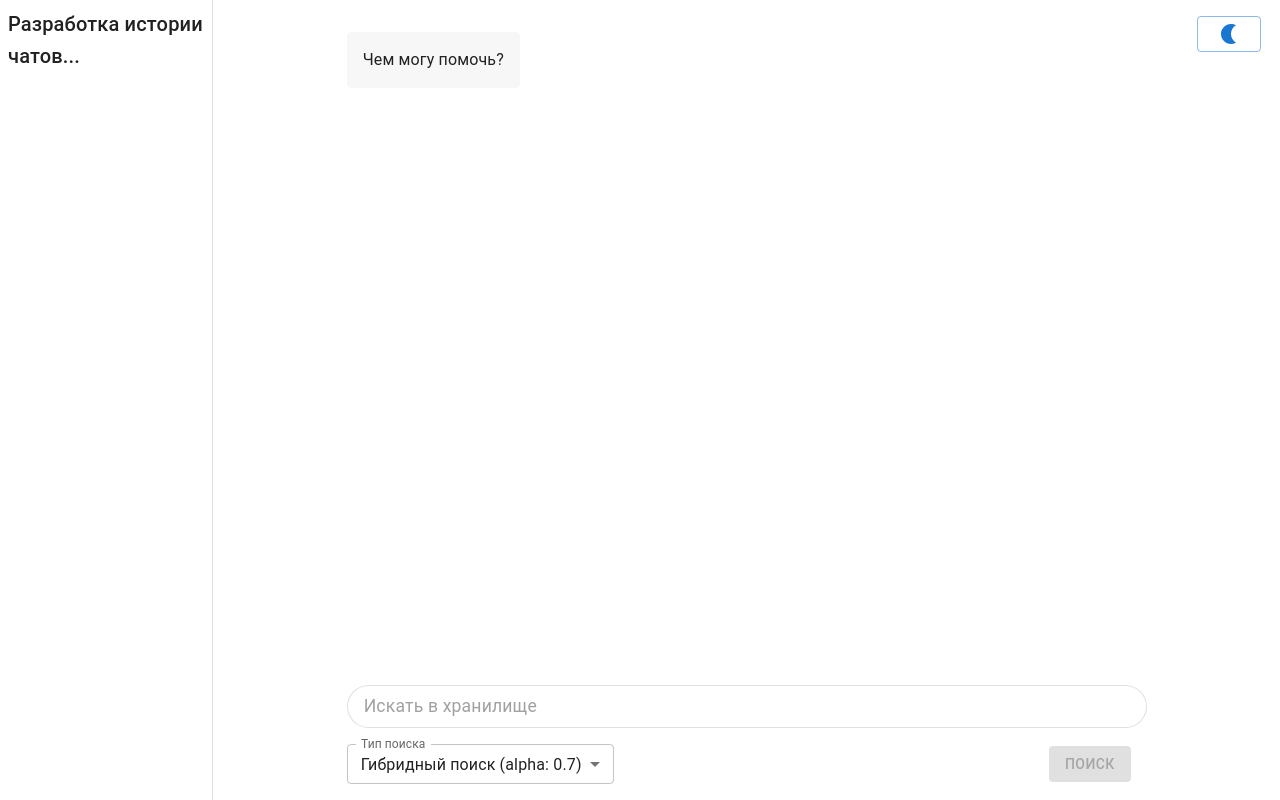
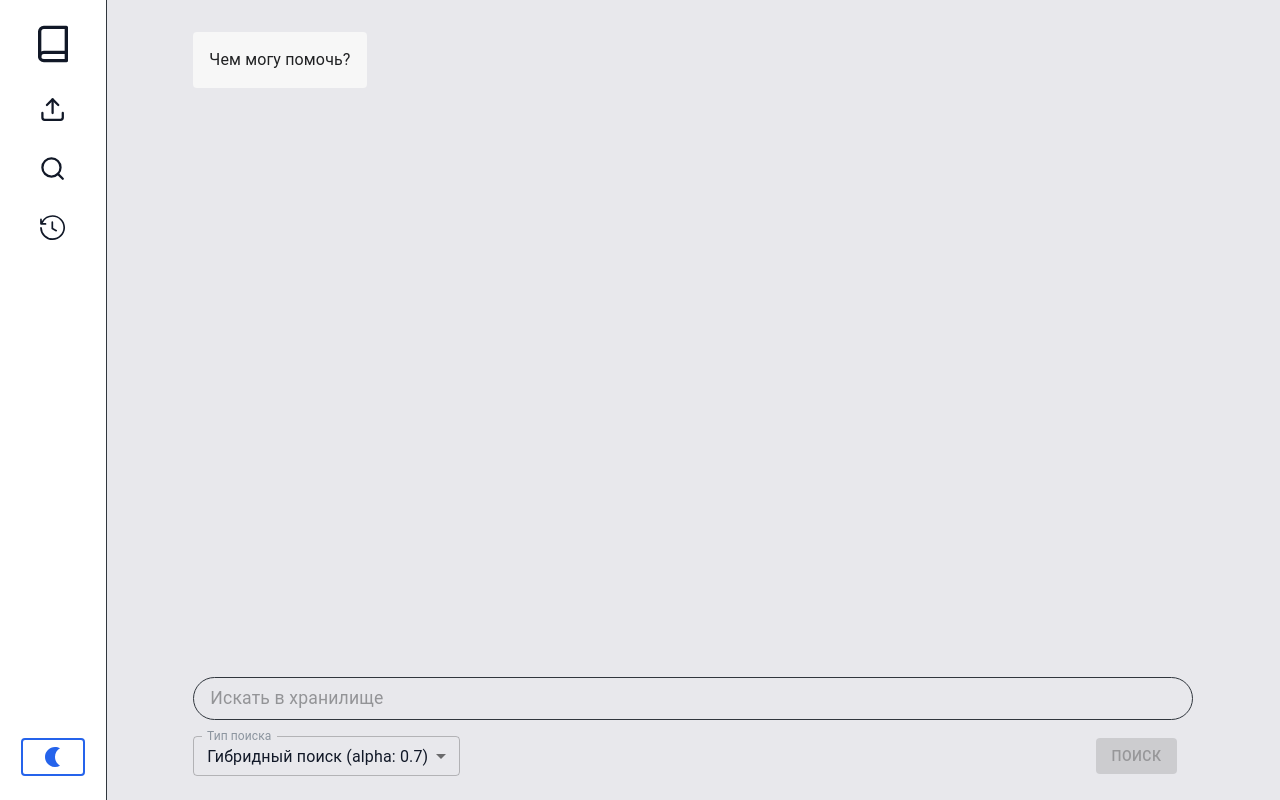
Before and after one commit to aquariusAidDesktop/KAF_CLIENT, a Next.js app: page / in a window 1280 px wide. Built offline with nearby package versions, Linux system fonts and the light colour scheme; no server answers.

Commit message:
cdswevcewg2fe2

```diff
--- a/src/app/ThemeContext.tsx
+++ b/src/app/ThemeContext.tsx
@@ -25,7 +25,49 @@ export default function ToggleColorMode({
     [dispatch]
   );
 
-  const theme = React.useMemo(() => createTheme({ palette: { mode } }), [mode]);
+  const theme = React.useMemo(
+    () =>
+      createTheme({
+        palette: {
+          mode,
+          background: {
+            default: mode === "dark" ? "#0D1117" : "#E8E8EC",
+            paper: mode === "dark" ? "#161B22" : "#FFFFFF",
+          },
+          text: {
+            primary: mode === "dark" ? "#C9D1D9" : "#111827",
+            secondary: "#8B949E",
+            disabled: "#484F58",
+          },
+          primary: {
+            main: "#2563EB",
+            light: "#3B82F6",
+            dark: "#1E40AF",
+          },
+          secondary: {
+            main: "#1F6FEB",
+            light: "#58A6FF",
+            dark: "#1C4F9B",
+          },
+          divider: "#30363D",
+          error: {
+            main: "#DA3633",
+            light: "#FF7B72",
+            dark: "#A91511",
+          },
+          warning: {
+            main: "#E3B341",
+          },
+          success: {
+            main: "#2EA043",
+          },
+          info: {
+            main: "#58A6FF",
+          },
+        },
+      }),
+    [mode]
+  );
 
   return (
     <ColorModeContext.Provider value={colorMode}>
--- a/src/app/layout.tsx
+++ b/src/app/layout.tsx
@@ -1,23 +1,15 @@
-import { Geist, Geist_Mono } from "next/font/google";
 import ToggleColorMode from "./ThemeContext";
 import "normalize.css/normalize.css";
 import type { Metadata } from "next";
 import Providers from "./providers";
 import "./_assets/global.css";
-
-const geistSans = Geist({
-  variable: "--font-geist-sans",
-  subsets: ["latin"],
-});
-
-const geistMono = Geist_Mono({
-  variable: "--font-geist-mono",
-  subsets: ["latin"],
-});
+import { Box, Grid } from "@mui/material";
+import ThemeChanger from "@/components/lib/ThemeChanger";
+import AbilitySide from "@/components/searchPage/AbilitySide";
 
 export const metadata: Metadata = {
-  title: "Властелин ОЧКА",
-  description: "Повелеваю твоим очком",
+  title: "Властелин",
+  description: "Text AI Chat Bot",
 };
 
 export default function RootLayout({
@@ -26,10 +18,17 @@ export default function RootLayout({
   children: React.ReactNode;
 }) {
   return (
-    <html lang="ru" className={`${geistSans.variable} ${geistMono.variable}`}>
+    <html lang="ru">
       <body>
         <Providers>
-          <ToggleColorMode>{children}</ToggleColorMode>
+          <ToggleColorMode>
+            <Box sx={{ height: "100vh" }}>
+              <Grid container sx={{ height: "100%", mt: { xs: 2, sm: 0 } }}>
+                <AbilitySide />
+                {children}
+              </Grid>
+            </Box>
+          </ToggleColorMode>
         </Providers>
       </body>
     </html>
--- a/src/app/page.module.css
+++ /dev/null
@@ -1,168 +0,0 @@
-.page {
-  --gray-rgb: 0, 0, 0;
-  --gray-alpha-200: rgba(var(--gray-rgb), 0.08);
-  --gray-alpha-100: rgba(var(--gray-rgb), 0.05);
-
-  --button-primary-hover: #383838;
-  --button-secondary-hover: #f2f2f2;
-
-  display: grid;
-  grid-template-rows: 20px 1fr 20px;
-  align-items: center;
-  justify-items: center;
-  min-height: 100svh;
-  padding: 80px;
-  gap: 64px;
-  font-family: var(--font-geist-sans);
-}
-
-@media (prefers-color-scheme: dark) {
-  .page {
-    --gray-rgb: 255, 255, 255;
-    --gray-alpha-200: rgba(var(--gray-rgb), 0.145);
-    --gray-alpha-100: rgba(var(--gray-rgb), 0.06);
-
-    --button-primary-hover: #ccc;
-    --button-secondary-hover: #1a1a1a;
-  }
-}
-
-.main {
-  display: flex;
-  flex-direction: column;
-  gap: 32px;
-  grid-row-start: 2;
-}
-
-.main ol {
-  font-family: var(--font-geist-mono);
-  padding-left: 0;
-  margin: 0;
-  font-size: 14px;
-  line-height: 24px;
-  letter-spacing: -0.01em;
-  list-style-position: inside;
-}
-
-.main li:not(:last-of-type) {
-  margin-bottom: 8px;
-}
-
-.main code {
-  font-family: inherit;
-  background: var(--gray-alpha-100);
-  padding: 2px 4px;
-  border-radius: 4px;
-  font-weight: 600;
-}
-
-.ctas {
-  display: flex;
-  gap: 16px;
-}
-
-.ctas a {
-  appearance: none;
-  border-radius: 128px;
-  height: 48px;
-  padding: 0 20px;
-  border: none;
-  border: 1px solid transparent;
-  transition:
-    background 0.2s,
-    color 0.2s,
-    border-color 0.2s;
-  cursor: pointer;
-  display: flex;
-  align-items: center;
-  justify-content: center;
-  font-size: 16px;
-  line-height: 20px;
-  font-weight: 500;
-}
-
-a.primary {
-  background: var(--foreground);
-  color: var(--background);
-  gap: 8px;
-}
-
-a.secondary {
-  border-color: var(--gray-alpha-200);
-  min-width: 180px;
-}
-
-.footer {
-  grid-row-start: 3;
-  display: flex;
-  gap: 24px;
-}
-
-.footer a {
-  display: flex;
-  align-items: center;
-  gap: 8px;
-}
-
-.footer img {
-  flex-shrink: 0;
-}
-
-/* Enable hover only on non-touch devices */
-@media (hover: hover) and (pointer: fine) {
-  a.primary:hover {
-    background: var(--button-primary-hover);
-    border-color: transparent;
-  }
-
-  a.secondary:hover {
-    background: var(--button-secondary-hover);
-    border-color: transparent;
-  }
-
-  .footer a:hover {
-    text-decoration: underline;
-    text-underline-offset: 4px;
-  }
-}
-
-@media (max-width: 600px) {
-  .page {
-    padding: 32px;
-    padding-bottom: 80px;
-  }
-
-  .main {
-    align-items: center;
-  }
-
-  .main ol {
-    text-align: center;
-  }
-
-  .ctas {
-    flex-direction: column;
-  }
-
-  .ctas a {
-    font-size: 14px;
-    height: 40px;
-    padding: 0 16px;
-  }
-
-  a.secondary {
-    min-width: auto;
-  }
-
-  .footer {
-    flex-wrap: wrap;
-    align-items: center;
-    justify-content: center;
-  }
-}
-
-@media (prefers-color-scheme: dark) {
-  .logo {
-    filter: invert();
-  }
-}
--- a/src/app/page.tsx
+++ b/src/app/page.tsx
@@ -1,16 +1,12 @@
 import { Box, Grid } from "@mui/material";
 import Chat from "@/components/searchPage/Chat";
-import HistoryChats from "@/components/searchPage/HistoryChats";
+import AbilitySide from "@/components/searchPage/AbilitySide";
 import ThemeChanger from "@/components/lib/ThemeChanger";
 
 export default function Home() {
   return (
-    <Box sx={{ height: "100vh" }}>
-      <ThemeChanger />
-      <Grid container sx={{ height: "100%", mt: { xs: 2, sm: 0 } }}>
-        <HistoryChats />
-        <Chat />
-      </Grid>
-    </Box>
+    <>
+      <Chat />
+    </>
   );
 }
--- a/src/components/lib/ThemeChanger.tsx
+++ b/src/components/lib/ThemeChanger.tsx
@@ -3,7 +3,7 @@ import { ColorModeContext } from "@/app/ThemeContext";
 import { useAppSelector } from "@/lib/redux/hooks";
 import { Box, Button, CssBaseline } from "@mui/material";
 import { useContext } from "react";
-import { CiLight } from "react-icons/ci";
+import { MdSunny } from "react-icons/md";
 import { MdNightlight } from "react-icons/md";
 
 export default function ThemeChanger() {
@@ -13,10 +13,14 @@ export default function ThemeChanger() {
   return (
     <>
       <CssBaseline enableColorScheme />
-      <Box sx={{ position: "fixed", top: "1rem", right: "1.2rem" }}>
-        <Button variant="outlined" onClick={toggleColorMode}>
+      <Box>
+        <Button
+          variant="outlined"
+          onClick={toggleColorMode}
+          sx={{ border: "2px solid" }}
+        >
           {mode === "dark" ? (
-            <CiLight style={{ fontSize: "1.5rem" }} />
+            <MdSunny style={{ fontSize: "1.5rem" }} />
           ) : (
             <MdNightlight style={{ fontSize: "1.5rem" }} />
           )}
--- /dev/null
+++ b/src/components/searchPage/AbilitySide.tsx
@@ -0,0 +1,43 @@
+import { Box, Grid, Typography } from "@mui/material";
+import { FiBook } from "react-icons/fi";
+import { FiUpload } from "react-icons/fi";
+import { FiSearch } from "react-icons/fi";
+import { GoHistory } from "react-icons/go";
+import ThemeChanger from "../lib/ThemeChanger";
+
+export default function AbilitySide() {
+  return (
+    <>
+      <Grid
+        item
+        xs={0}
+        md={1}
+        sx={{
+          display: { xs: "none", md: "flex" },
+          flexDirection: "column",
+          backgroundColor: "background.paper",
+          borderRight: "1px solid",
+          borderColor: "divider",
+          justifyContent: "space-between",
+          alignItems: "center",
+          p: 3,
+        }}
+      >
+        <Box
+          sx={{
+            display: { md: "flex" },
+            flexDirection: "column",
+            alignItems: "center",
+            gap: 4,
+          }}
+        >
+          <FiBook style={{ fontSize: "2.5rem", cursor: "pointer" }} />
+          <FiUpload style={{ fontSize: "1.7rem", cursor: "pointer" }} />
+          <FiSearch style={{ fontSize: "1.7rem", cursor: "pointer" }} />
+          <GoHistory style={{ fontSize: "1.7rem", cursor: "pointer" }} />
+        </Box>
+        <ThemeChanger />
+      </Grid>
+    </>
+  );
+}
--- a/src/components/searchPage/Chat.tsx
+++ b/src/components/searchPage/Chat.tsx
@@ -124,7 +124,7 @@ export default function Chat() {
     <Grid
       item
       xs={12}
-      md={10}
+      md={11}
       sx={{
         display: "flex",
         flexDirection: "column",
@@ -157,7 +157,7 @@ export default function Chat() {
       >
         <Box
           sx={{
-            maxWidth: "800px",
+            maxWidth: "1000px",
             mx: "auto",
             display: "flex",
             flexDirection: "column",
--- a/src/components/searchPage/ControlPanel.tsx
+++ b/src/components/searchPage/ControlPanel.tsx
@@ -28,13 +28,13 @@ any) {
           bottom: 0,
           left: 0,
           right: 0,
-          backgroundColor: "background.paper",
-          p: 2,
+          backgroundColor: "background",
+          p: 3,
         }}
       >
         <Box
           sx={{
-            maxWidth: "800px",
+            maxWidth: "1000px",
             mx: "auto",
             display: "flex",
             flexDirection: "column",
@@ -64,7 +64,9 @@ any) {
               placeholder="Искать в хранилище"
               variant="standard"
               value={newMessage}
-              onChange={(e) => setNewMessage(e.target.value)}
+              onChange={(e: { target: { value: any } }) =>
+                setNewMessage(e.target.value)
+              }
               onKeyDown={handleKeyDown}
               disabled={isLoadingAnswer}
               sx={{ maxHeight: "15vh", overflowY: "auto" }}
@@ -109,7 +111,9 @@ any) {
                 <Select
                   label="Тип поиска"
                   value={searchType}
-                  onChange={(e) => setSearchType(e.target.value)}
+                  onChange={(e: { target: { value: any } }) =>
+                    setSearchType(e.target.value)
+                  }
                   disabled={isLoadingAnswer}
                 >
                   <MenuItem value="1">Гибридный поиск (alpha: 0.7)</MenuItem>
--- a/src/components/searchPage/HistoryChats.tsx
+++ /dev/null
@@ -1,25 +0,0 @@
-import { Grid, Typography } from "@mui/material";
-
-export default function HistoryChats() {
-  return (
-    <>
-      <Grid
-        item
-        xs={0}
-        md={2}
-        sx={{
-          display: { xs: "none", md: "flex" },
-          flexDirection: "column",
-          backgroundColor: "background.paper",
-          borderRight: "1px solid",
-          borderColor: "divider",
-          alignItems: "center",
-          p: 1,
-          gap: 2,
-        }}
-      >
-        <Typography variant="h6">Разработка истории чатов...</Typography>
-      </Grid>
-    </>
-  );
-}
```
